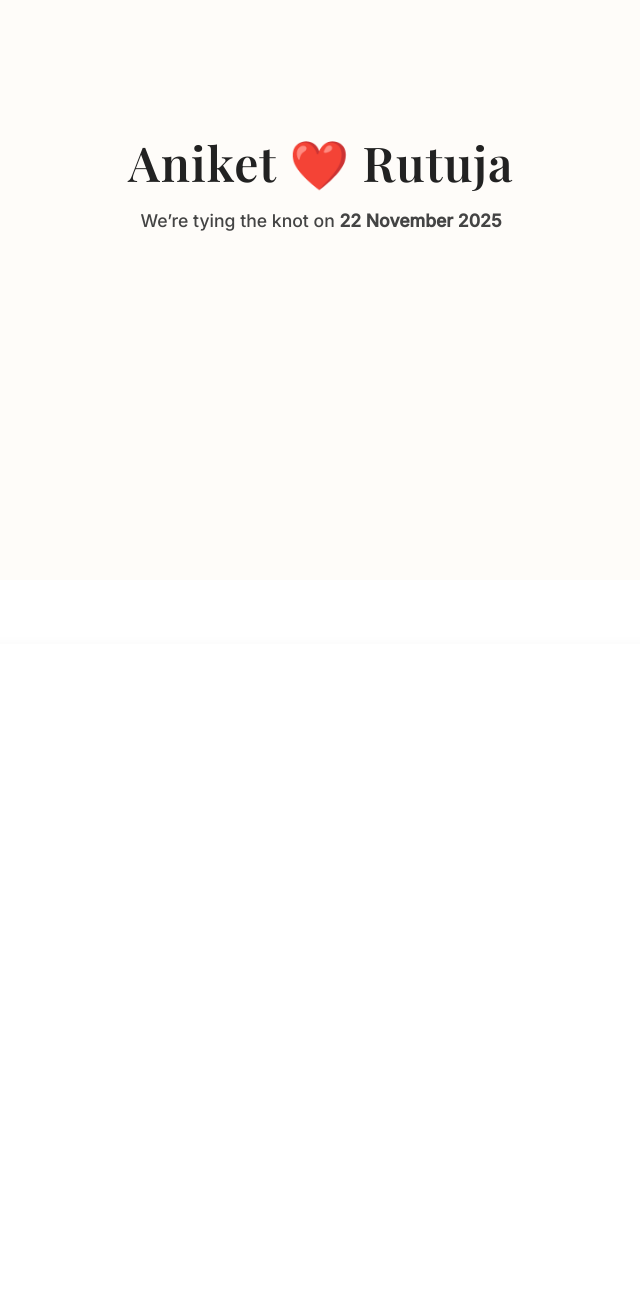
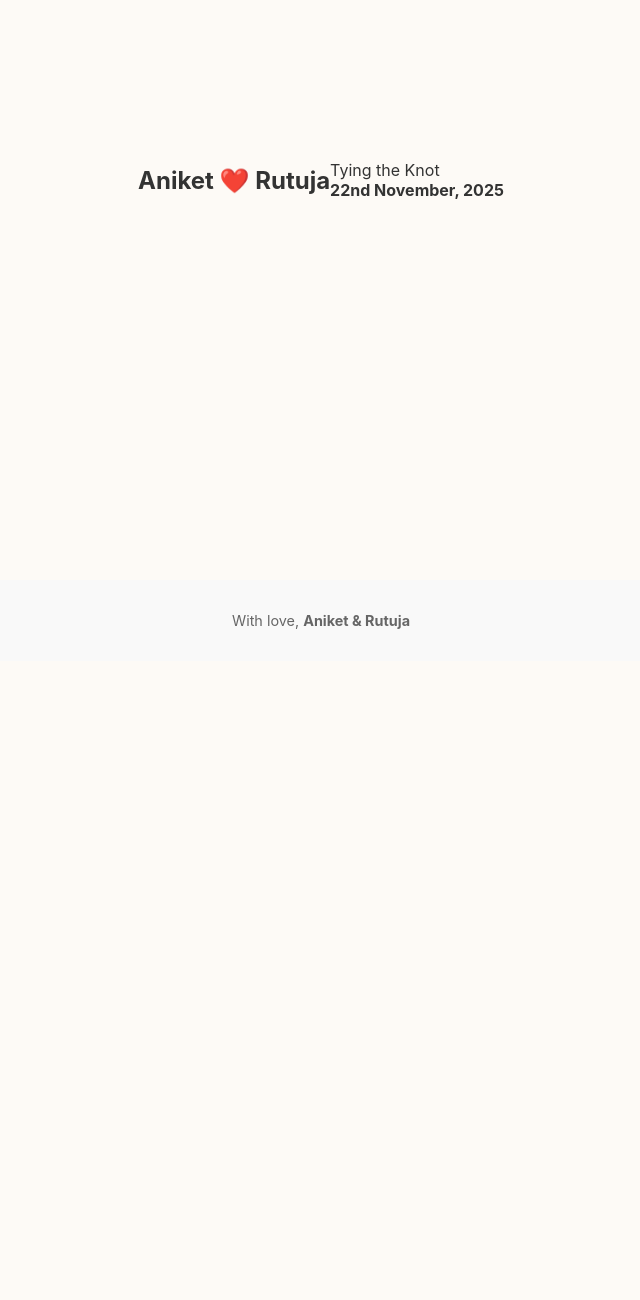
Before and after one commit to navkartraderstkg-debug/aniket, a plain HTML site: page index.html in a window 1280 px wide. Shown: the part 220-1520 px from the top of the page, without its empty margins (319-959 px from the left). After the commit the page ends 881 px from the top, so only its background shows below. Drawn offline with nearby package versions, Linux system fonts and the light colour scheme.

Commit message:
Update index.html

```diff
--- a/index.html
+++ b/index.html
@@ -3,33 +3,24 @@
 <head>
   <meta charset="UTF-8" />
   <meta name="viewport" content="width=device-width, initial-scale=1.0" />
-  <title>Aniket ❤️ Rutuja | 22 November 2025</title>
-  <link rel="stylesheet" href="style.css" />
-  <link href="https://fonts.googleapis.com/css2?family=Inter:wght@300;500&family=Playfair+Display:wght@600&display=swap" rel="stylesheet">
+  <title>Aniket ❤️ Rutuja | 22nd November 2025</title>
+  <link rel="preconnect" href="https://fonts.googleapis.com">
+  <link rel="preconnect" href="https://fonts.gstatic.com" crossorigin>
+  <link href="https://fonts.googleapis.com/css2?family=Playfair+Display:wght@500;700&family=Poppins:wght@300;400&display=swap" rel="stylesheet">
+  <link rel="stylesheet" href="style.css">
 </head>
 <body>
   <section class="hero">
-    <div class="overlay"></div>
-    <div class="text-content">
-      <h1>Aniket <span>❤️</span> Rutuja</h1>
-      <p>We’re tying the knot on <strong>22 November 2025</strong></p>
-    </div>
+    <h1 class="title">Aniket <span>❤️</span> Rutuja</h1>
+    <p class="date">Tying the Knot<br><strong>22nd November, 2025</strong></p>
   </section>
 
-  <section class="gallery">
-    <div class="slider">
-      <div class="slides">
-        <img src="images/1.png" alt="Aniket & Rutuja" />
-        <img src="images/2.png" alt="Aniket & Rutuja" />
-        <img src="images/3.png" alt="Aniket & Rutuja" />
-        <img src="images/4.png" alt="Aniket & Rutuja" />
-        <img src="images/5.png" alt="Aniket & Rutuja" />
-      </div>
-    </div>
+  <section class="slider">
+    <div class="slides"></div>
   </section>
 
   <footer>
-    <p>With love, Aniket & Rutuja — November 22, 2025</p>
+    <p>With love, <strong>Aniket & Rutuja</strong></p>
   </footer>
 
   <script src="script.js"></script>
```
